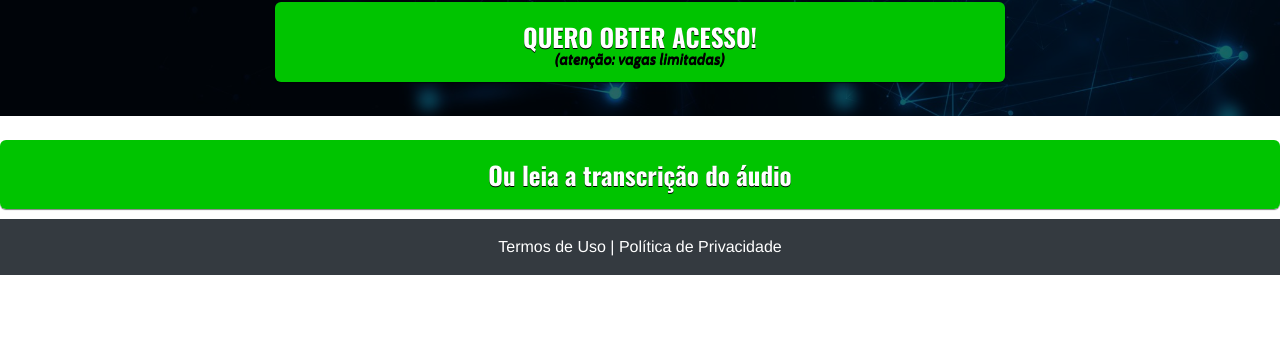
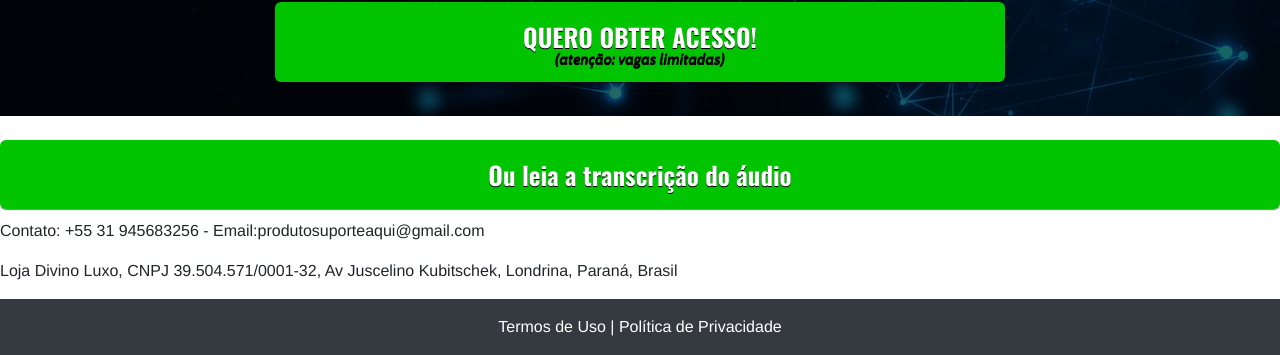
Before and after one commit to leoscporto/profissaomusicas.live, a plain HTML site: page direto.html in a window 1280 px wide. Shown: the part 716-1071 px from the top of the page. Before the commit the page ends 991 px from the top, so only its background shows below. Drawn offline with nearby package versions, Linux system fonts and the light colour scheme; a script that the page names is missing.

Commit message:
Update direto.html

```diff
--- a/direto.html
+++ b/direto.html
@@ -141,6 +141,10 @@
           </div>
         </div>
       </div>
+
+  <p>Contato: +55 31 945683256 - Email:produtosuporteaqui@gmail.com </p>
+            <p>Loja Divino Luxo, CNPJ 39.504.571/0001-32, Av Juscelino Kubitschek, Londrina, Paraná, Brasil </p>
+
     </section>
 
     <footer class="bg-dark py-3 text-center">
```
